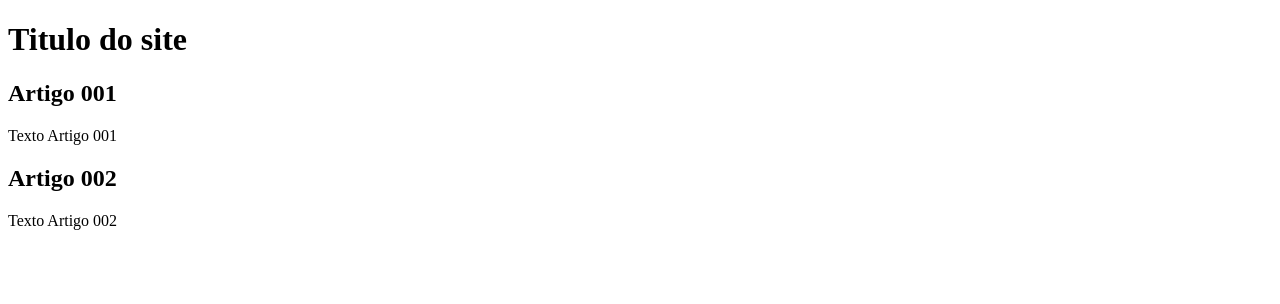
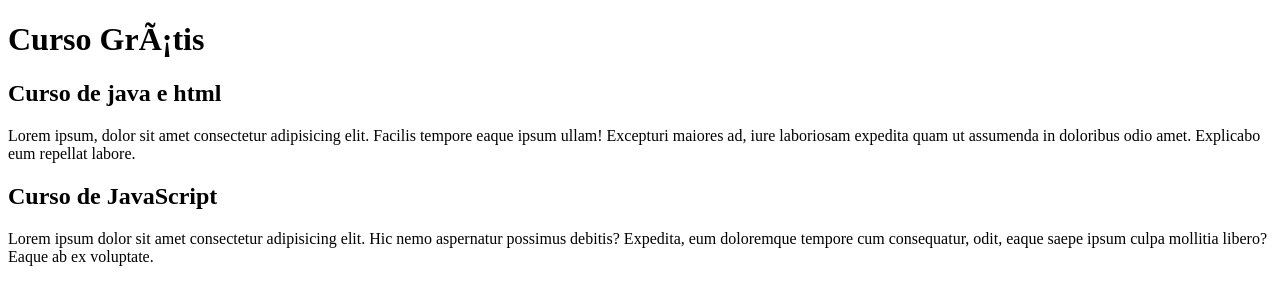
Before and after one commit to DiegoCarvalho-dev/Projeto_teste, a plain HTML site: page index.html in a window 1280 px wide. Drawn offline with Linux system fonts and the light colour scheme.

Commit message:
add o conteúdo.

```diff
--- a/index.html
+++ b/index.html
@@ -3,20 +3,20 @@
 <head>
     <meta charset="Pt-br">
     <meta name="viewport" content="width=device-width, initial-scale=1.0">
-    <title>Titulo</title>
+    <title>Titulo do site</title>
 </head>
 <body>
     <main>
         <head>
-            <h1>Titulo do site</h1>
+            <h1>Curso Grátis </h1>
         </head>
         <article>
-            <h2>Artigo 001</h2>
-            <p>Texto Artigo 001</p>
+            <h2>Curso de java e html</h2>
+            <p>Lorem ipsum, dolor sit amet consectetur adipisicing elit. Facilis tempore eaque ipsum ullam! Excepturi maiores ad, iure laboriosam expedita quam ut assumenda in doloribus odio amet. Explicabo eum repellat labore.</p>
         </article>
         <article>
-            <h2>Artigo 002</h2>
-            <p>Texto Artigo 002</p>
+            <h2>Curso de JavaScript</h2>
+            <p>Lorem ipsum dolor sit amet consectetur adipisicing elit. Hic nemo aspernatur possimus debitis? Expedita, eum doloremque tempore cum consequatur, odit, eaque saepe ipsum culpa mollitia libero? Eaque ab ex voluptate.</p>
         </article>
     </main>
 </body>
```
